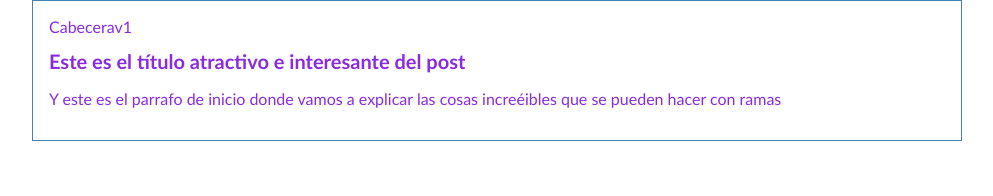
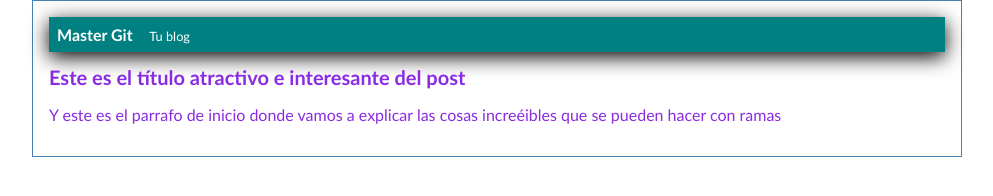
Before and after one commit to dilver16/blog, a plain HTML site: page blog.html in a window 1280 px wide. Shown: the whole page, without its empty margins (143-1136 px from the left). Drawn offline with Linux system fonts and the light colour scheme.

Commit message:
finalizada la cabecera con css

```diff
--- a/blog.html
+++ b/blog.html
@@ -11,7 +11,7 @@
 
 
         <div id="cabecera">
-            Cabecerav1
+            Master Git <span id="tagline">Tu blog</span>
         </div>
         <div id="post">
             <h1>Este es el título atractivo e interesante del post</h1>
--- a/css/estilos.css
+++ b/css/estilos.css
@@ -5,6 +5,21 @@ body{
     font-size:16px;
     margin: 0;
     padding: 0;
+}
+
+#cabecera{
+    background-color: teal;
+    color: white;
+    box-shadow: 0px 5px 20px 0px black;
+    font-weight: bold;
+    margin: 0;
+    padding: 0.5em;
+}
+
+#cabecera #tagline{
+    margin:  0 0 0 1em;
+    font-weight: normal;
+    font-size: 0.8em;
 }
 #container{
     width: 70%;
```
